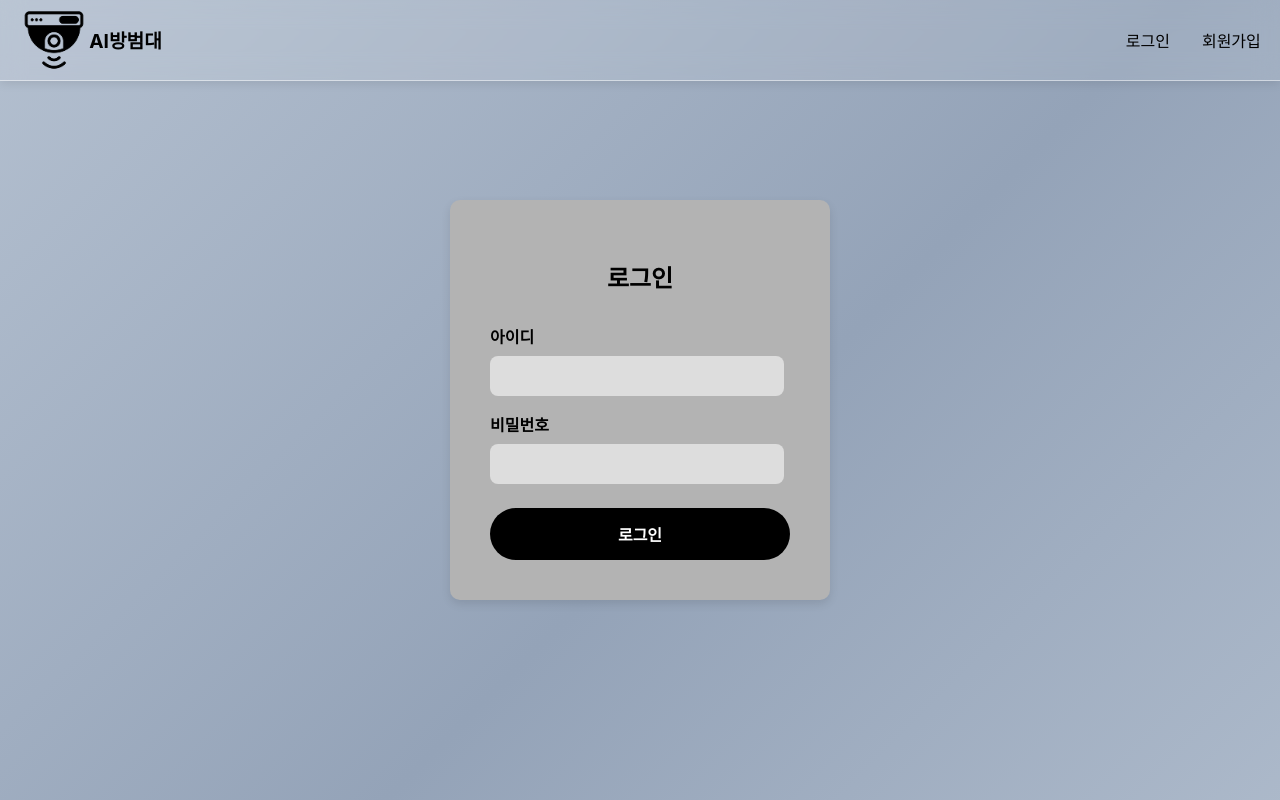
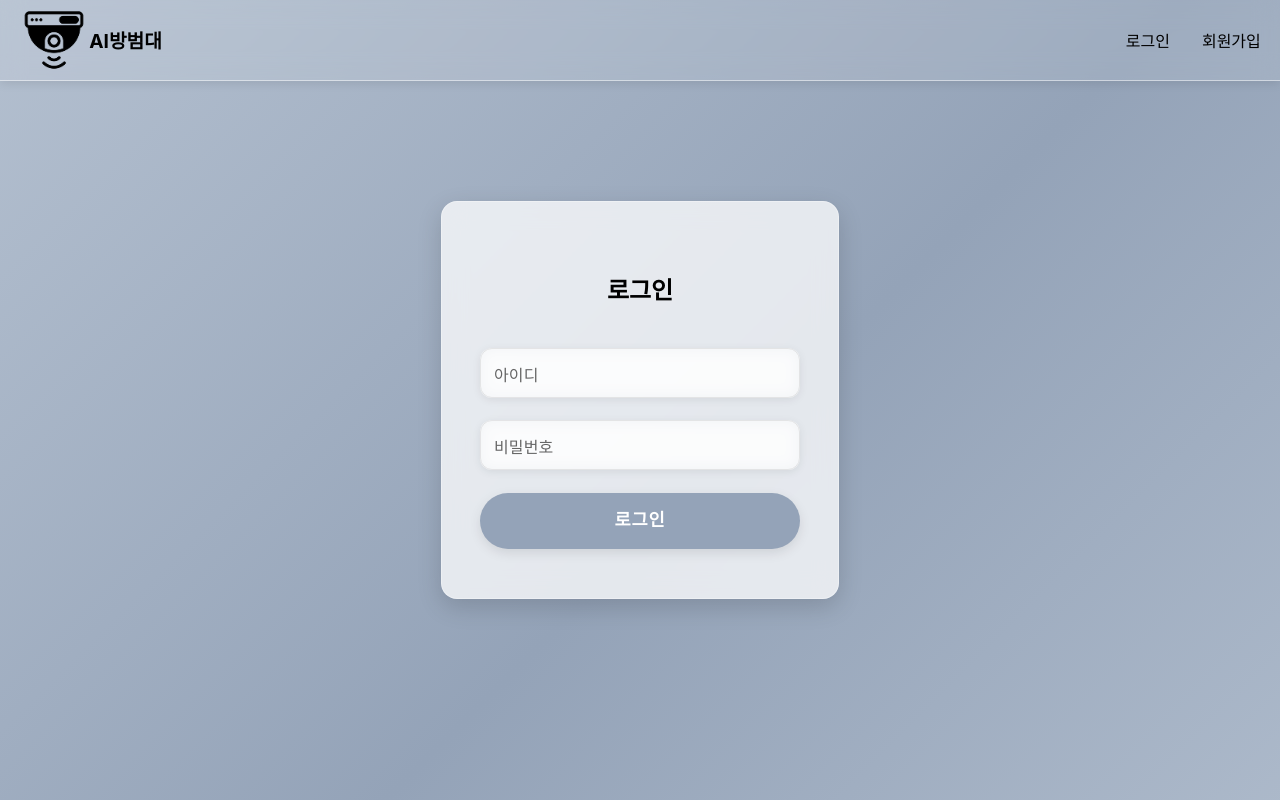
Before and after one commit to AI-Security-Guard/ASG, a React (Create React App) app in the folder client/: page /login in a window 1280 px wide. Built offline with nearby package versions, Linux system fonts and the light colour scheme.

Commit message:
desgin: 로그인 디자인 변경 #41

```diff
--- /dev/null
+++ b/client/src/component/Input/Input.js
@@ -0,0 +1,7 @@
+import { CustomInput } from "./Input.style.js";
+
+function Input({ txt, ...props }) {
+    return <CustomInput label={txt} variant="outlined" {...props} />;
+}
+
+export default Input;
--- /dev/null
+++ b/client/src/component/Input/Input.style.js
@@ -0,0 +1,29 @@
+import { styled } from "@mui/material/styles";
+import TextField from "@mui/material/TextField";
+
+export const CustomInput = styled(TextField)(({ theme }) => ({
+    width: "100%",
+    borderRadius: "12px",
+    backgroundColor: "rgba(255, 255, 255, 0.4)",
+    backdropFilter: "blur(8px)",
+    boxShadow: "0 2px 8px rgba(0, 0, 0, 0.08)",
+    transition: "all 0.2s ease-in-out",
+    "& .MuiOutlinedInput-root": {
+        borderRadius: "12px",
+        "& fieldset": {
+            borderColor: "rgba(200, 200, 200, 0.4)",
+        },
+        "&:hover fieldset": {
+            borderColor: "#94a3b8",
+        },
+        "&.Mui-focused fieldset": {
+            borderColor: "#64748b",
+            borderWidth: "1.5px",
+        },
+    },
+    "& .MuiInputBase-input": {
+        padding: "14px",
+        color: "#1f2937",
+        fontSize: "0.95rem",
+    },
+}));
--- /dev/null
+++ b/client/src/component/LongButton/LongButton.js
@@ -0,0 +1,13 @@
+import { CustomButton } from "./LongButton.style.js";
+
+function LongButton({ txt, onClick }) {
+    return (
+        <>
+            <CustomButton variant="contained" onClick={onClick}>
+                {txt}
+            </CustomButton>
+        </>
+    );
+}
+
+export default LongButton;
--- /dev/null
+++ b/client/src/component/LongButton/LongButton.style.js
@@ -0,0 +1,25 @@
+import { styled } from "@mui/material/styles";
+import Button from "@mui/material/Button";
+
+export const CustomButton = styled(Button)(() => ({
+    backgroundColor: "#94a3b8", // 차분한 블루그레이 (배경과 어울림)
+    color: "#ffffff",
+    borderRadius: "999px", // pill-shaped
+    width: "100%",
+    height: "3.2em",
+    fontSize: "1.1rem",
+    fontWeight: "bold",
+    letterSpacing: "0.05em",
+    textTransform: "none", // MUI 기본 대문자 방지
+    boxShadow: "0 4px 12px rgba(0, 0, 0, 0.1)",
+    transition: "all 0.2s ease-in-out",
+    "&:hover": {
+        backgroundColor: "#cbd5e1",
+        color: "#111827",
+        boxShadow: "0 6px 16px rgba(0, 0, 0, 0.15)",
+    },
+    "&:active": {
+        backgroundColor: "#64748b",
+        color: "#ffffff",
+    },
+}));
--- a/client/src/page/LoginPage/LoginPage.js
+++ b/client/src/page/LoginPage/LoginPage.js
@@ -1,18 +1,20 @@
-import React, { useState } from 'react';
-import * as S from './LoginPage.style';
-import Header from '../../component/Header/Header.js'
+import React, { useState } from "react";
+import * as S from "./LoginPage.style";
+import Header from "../../component/Header/Header.js";
+import LongButton from "../../component/LongButton/LongButton.js";
+import Input from "../../component/Input/Input.js";
 function LoginPage() {
-  const [id, setId] = useState('');
-  const [password, setPassword] = useState('');
+    const [id, setId] = useState("");
+    const [password, setPassword] = useState("");
     const [showModal, setShowModal] = useState(false);
 
-  const handleLogin=()=>{
-    if(!id||!password){
+    const handleLogin = () => {
+        if (!id || !password) {
             setShowModal(true);
             return;
         }
 
-    console.log('로그인 시도:',{id,password});
+        console.log("로그인 시도:", { id, password });
     };
     return (
         <>
@@ -20,26 +22,14 @@ function LoginPage() {
             <S.Container>
                 <S.LoginBox>
                     <S.Title>로그인</S.Title>
-
-          <S.Label>아이디</S.Label>
-          <S.Input
-          type="id"
-          placeholder=""
-          value={id}
-          onChange={(e)=>setId(e.target.value)}
+                    <Input label="아이디" variant="outlined" value={id} onChange={(e) => setId(e.target.value)} />
+                    <Input
+                        label="비밀번호"
+                        variant="outlined"
+                        value={password}
+                        onChange={(e) => setPassword(e.target.value)}
                     />
-
-          <S.Label>비밀번호</S.Label>
-          <S.Input
-          type="password"
-          placeholder=""
-          value={password}
-          onChange={(e)=>setPassword(e.target.value)}
-          />
-
-          <S.Button onClick={handleLogin}>로그인</S.Button>
-
-
+                    <LongButton txt="로그인" />
                 </S.LoginBox>
             </S.Container>
         </>
--- a/client/src/page/LoginPage/LoginPage.style.js
+++ b/client/src/page/LoginPage/LoginPage.style.js
@@ -1,5 +1,5 @@
 // src/page/LoginPage/LoginPage.style.js
-import styled from 'styled-components';
+import styled from "styled-components";
 
 export const Container = styled.div`
     width: 100%;
@@ -10,66 +10,54 @@ export const Container = styled.div`
 `;
 
 export const LoginBox = styled.div`
-  width: 300px;
-  background-color: #B3B3B3;  /* 연한 회색 배경 */
-  padding: 40px;
-  border-radius: 10px;
-  box-shadow: 0 4px 10px rgba(0, 0, 0, 0.1);
+    display: flex;
+    flex-direction: column;
+    justify-content: space-around;
+    height: 40%;
+    width: 25%;
+    background: rgba(255, 255, 255, 0.75);
+    padding: 3%;
+    border-radius: 16px;
+    box-shadow: 0 8px 24px rgba(0, 0, 0, 0.15);
+    backdrop-filter: blur(12px);
+    border: 1px solid rgba(255, 255, 255, 0.3);
 `;
 
 export const Title = styled.h2`
     font-size: 24px;
     text-align: center;
-  margin-bottom: 30px;
-  font-family: 'Arial', sans-serif;
 `;
 
-export const Label = styled.label`
-  display: block;
-  margin-bottom: 8px;
-  margin-top: 16px;
-  font-weight: bold;
-`;
+// export const Button = styled.button`
+//     width: 100%;
+//     margin-top: 24px;
+//     padding: 14px;
+//     background-color: black;
+//     color: white;
+//     font-weight: bold;
+//     border: none;
+//     border-radius: 999px;
+//     font-size: 16px;
+//     cursor: pointer;
 
-export const Input = styled.input`
-  width: 90%;
-  padding: 12px;
-  background-color: #dddddd;
-  border: none;
-  border-radius: 8px;
-  font-size: 14px;
-`;
+//     &:hover {
+//         background-color: #222;
+//     }
+// `;
 
-export const Button = styled.button`
-  width: 100%;
-  margin-top: 24px;
-  padding: 14px;
-  background-color: black;
-  color: white;
-  font-weight: bold;
-  border: none;
-  border-radius: 999px;
-  font-size: 16px;
-  cursor: pointer;
+// export const LinkWrapper = styled.div`
+//     margin-top: 24px;
+//     text-align: center;
+//     font-size: 14px;
 
-  &:hover {
-    background-color: #222;
-  }
-`;
+//     a {
+//         color: #111;
+//         text-decoration: none;
+//         margin: 0 6px;
+//         font-weight: bold;
 
-export const LinkWrapper = styled.div`
-  margin-top: 24px;
-  text-align: center;
-  font-size: 14px;
-
-  a {
-    color: #111;
-    text-decoration: none;
-    margin: 0 6px;
-    font-weight: bold;
-
-    &:hover {
-      text-decoration: underline;
-    }
-  }
-`;
+//         &:hover {
+//             text-decoration: underline;
+//         }
+//     }
+// `;
```
Lines whose indentation alone changed are shown as unchanged.
